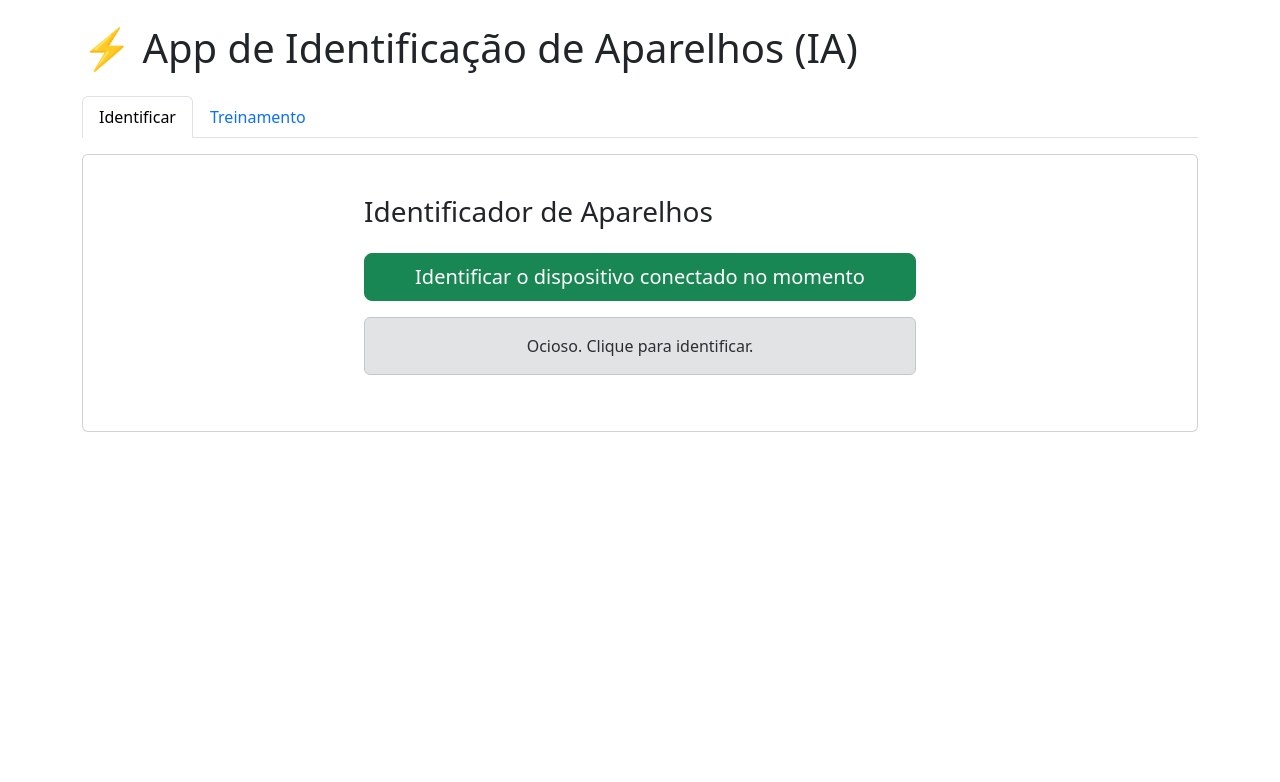
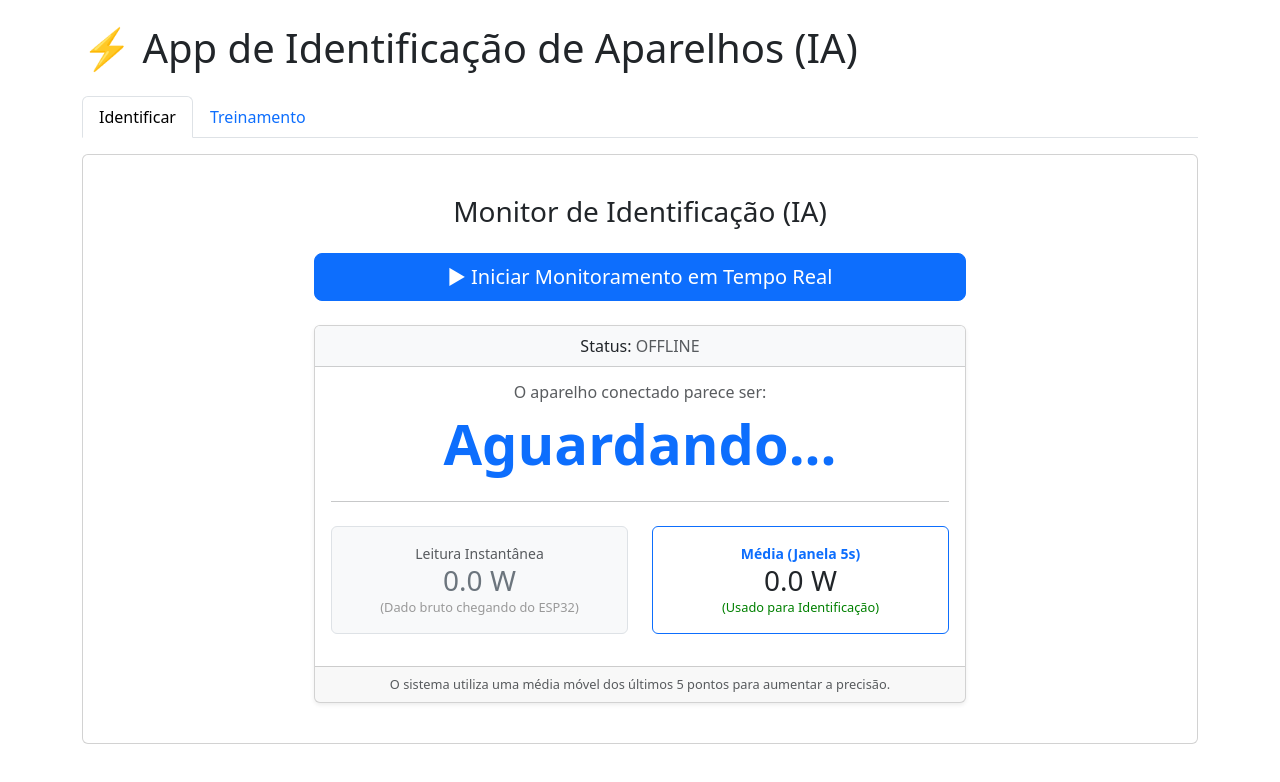
Before and after one commit to ArielceJunior/react-app-ml, a React (Vite) app: page / in a window 1280 px wide. Shown: the top 782 px of the page. Built offline with nearby package versions, Linux system fonts and the light colour scheme.

Commit message:
fix: aaaaaa

```diff
--- a/src/Identificador.jsx
+++ b/src/Identificador.jsx
@@ -1,95 +1,140 @@
-import React, { useState } from 'react';
+import React, { useState, useEffect, useRef } from 'react';
 import 'bootstrap/dist/css/bootstrap.min.css';
 import api from './api'; // Sua configuração do Axios
 
 function Identificador() {
-  const [status, setStatus] = useState('Ocioso. Clique para identificar.');
-  const [loading, setLoading] = useState(false);
-  const [resultado, setResultado] = useState(null);
+  const [monitorando, setMonitorando] = useState(false);
+  const [dados, setDados] = useState({
+    watts_instantaneo: 0,
+    watts_media_janela: 0,
+    aparelho_identificado: "Aguardando..."
+  });
+  const [erro, setErro] = useState('');
 
-  const handleIdentificar = async () => {
-    setLoading(true);
-    setStatus('Lendo consumo em tempo real...');
-    setResultado(null);
+  // UseRef para guardar o ID do intervalo e limpar depois
+  const intervaloRef = useRef(null);
 
+  // Função que busca os dados no Backend
+  const buscarStatus = async () => {
     try {
-      // Chama a rota nova que criamos no Python
-      const response = await api.get('/api/identificar');
-
-      // O backend retorna: { identificado: "Nome", watts_atuais: 123.4, diferenca: 5.0 }
-      setResultado(response.data);
-      setStatus('Análise concluída.');
-      setLoading(false);
-
+      const response = await api.get('/api/status_atual');
+      // O backend retorna: { watts_instantaneo, watts_media_janela, aparelho_identificado }
+      setDados(response.data);
+      setErro('');
     } catch (error) {
-      console.error('Erro ao identificar:', error);
-      setLoading(false);
-
-      if (error.response && error.response.status === 404) {
-        setStatus("Erro 404: A rota '/api/identificar' não foi encontrada. Reinicie o Python.");
-      } else {
-        setStatus("Erro de conexão. Verifique se o Backend está rodando.");
-      }
+      console.error('Erro de conexão:', error);
+      setErro('Erro de conexão com o servidor.');
+      pararMonitoramento(); // Para se der erro grave
     }
   };
 
+  const iniciarMonitoramento = () => {
+    setMonitorando(true);
+    buscarStatus(); // Busca a primeira vez imediatamente
+    // Configura o loop a cada 1 segundo (1000ms)
+    intervaloRef.current = setInterval(buscarStatus, 1000);
+  };
+
+  const pararMonitoramento = () => {
+    setMonitorando(false);
+    if (intervaloRef.current) {
+      clearInterval(intervaloRef.current);
+    }
+  };
+
+  // Limpeza: Se o usuário sair da página, para o loop
+  useEffect(() => {
+    return () => {
+      if (intervaloRef.current) clearInterval(intervaloRef.current);
+    };
+  }, []);
+
   return (
-    <div className="p-4 container" style={{ maxWidth: '600px' }}>
-      <h3 className="mb-4">Identificador de Aparelhos</h3>
+    <div className="p-4 container" style={{ maxWidth: '700px' }}>
+      <h3 className="mb-4 text-center">Monitor de Identificação (IA)</h3>
 
-      <div className="mb-3">
+      {/* Botões de Controle */}
+      <div className="d-grid gap-2 mb-4">
+        {!monitorando ? (
           <button
-          className="btn btn-success btn-lg w-100"
-          onClick={handleIdentificar}
-          disabled={loading}
+            className="btn btn-primary btn-lg"
+            onClick={iniciarMonitoramento}
           >
-          {loading ? (
-            <span><span className="spinner-border spinner-border-sm me-2"></span>Analisando...</span>
+            ▶ Iniciar Monitoramento em Tempo Real
+          </button>
         ) : (
-            "Identificar o dispositivo conectado no momento"
+          <button
+            className="btn btn-danger btn-lg"
+            onClick={pararMonitoramento}
+          >
+            ⏹ Parar Monitoramento
+          </button>
         )}
-        </button>
       </div>
 
-      {/* Área de Status Simples */}
-      <div className="alert alert-secondary text-center">
-        {status}
+      {/* Alerta de Erro */}
+      {erro && (
+        <div className="alert alert-danger text-center">
+          {erro}
+        </div>
+      )}
+
+      {/* Painel Principal */}
+      <div className="card shadow-sm">
+        <div className="card-header bg-light text-center">
+          Status: {monitorando ? <span className="text-success fw-bold">● ONLINE</span> : <span className="text-muted">OFFLINE</span>}
         </div>
 
-      {/* Cartão de Resultado */}
-      {resultado && (
-        <div className={`card mt-4 border-${resultado.identificado === "Desconhecido" ? "warning" : "primary"}`}>
-          <div className="card-header bg-transparent">
-            Resultado da Análise
-          </div>
         <div className="card-body text-center">
 
-            <h5 className="text-muted mb-1">O aparelho parece ser:</h5>
-            <h2 className="card-title text-primary fw-bold display-6">
-              {resultado.identificado}
-            </h2>
+          <h6 className="text-muted mb-2">O aparelho conectado parece ser:</h6>
+
+          {/* Nome do Aparelho (Destaque) */}
+          <div
+            className="display-4 fw-bold mb-4"
+            style={{
+              color: dados.aparelho_identificado.includes("Desconhecido") ? '#ffc107' : '#0d6efd'
+            }}
+          >
+            {dados.aparelho_identificado}
+          </div>
 
           <hr />
 
-            <div className="row mt-3">
-              <div className="col-6">
-                <small className="text-muted">Consumo Atual</small>
-                <p className="h5">{resultado.watts_atuais?.toFixed(1)} W</p>
+          {/* Dados Técnicos */}
+          <div className="row mt-4">
+            {/* Leitura Instantânea (Ruidosa) */}
+            <div className="col-md-6 mb-3">
+              <div className="p-3 border rounded bg-light">
+                <small className="text-muted d-block">Leitura Instantânea</small>
+                <span className="h3 text-secondary">
+                  {dados.watts_instantaneo?.toFixed(1)} W
+                </span>
+                <div style={{ fontSize: '0.8rem', color: '#999' }}>
+                  (Dado bruto chegando do ESP32)
                 </div>
-              <div className="col-6">
-                <small className="text-muted">Diferença (Erro)</small>
-                <p className="h5 text-muted">± {resultado.diferenca?.toFixed(1)} W</p>
               </div>
             </div>
 
-            {resultado.identificado === "Desconhecido" && (
-              <div className="alert alert-warning mt-3 mb-0">
-                <small>{resultado.detalhe}</small>
-              </div>
-            )}
+            {/* Média da Janela (Estável) */}
+            <div className="col-md-6 mb-3">
+              <div className="p-3 border rounded bg-white border-primary">
+                <small className="text-primary fw-bold d-block">Média (Janela 5s)</small>
+                <span className="h3 text-dark">
+                  {dados.watts_media_janela?.toFixed(1)} W
+                </span>
+                <div style={{ fontSize: '0.8rem', color: 'green' }}>
+                  (Usado para Identificação)
                 </div>
               </div>
-      )}
+            </div>
+          </div>
+
+        </div>
+        <div className="card-footer text-muted text-center" style={{ fontSize: '0.8rem' }}>
+          O sistema utiliza uma média móvel dos últimos 5 pontos para aumentar a precisão.
+        </div>
+      </div>
     </div>
   );
 }
```
Lines whose indentation alone changed are shown as unchanged.
